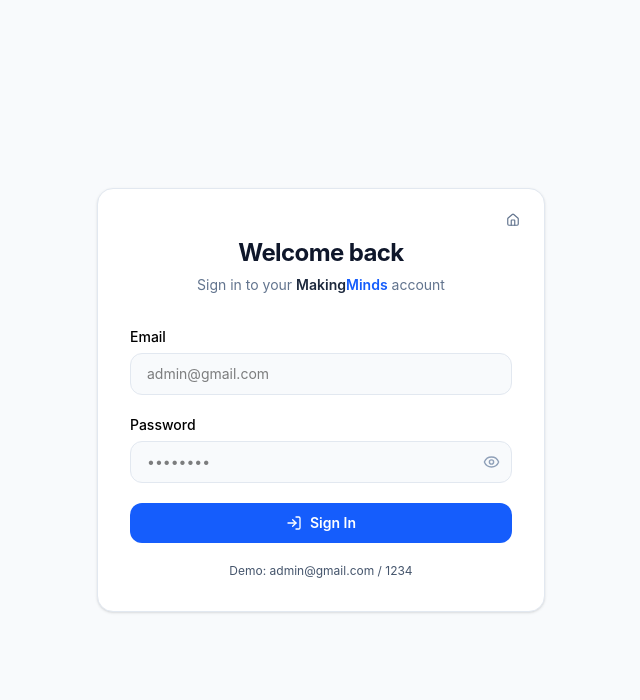
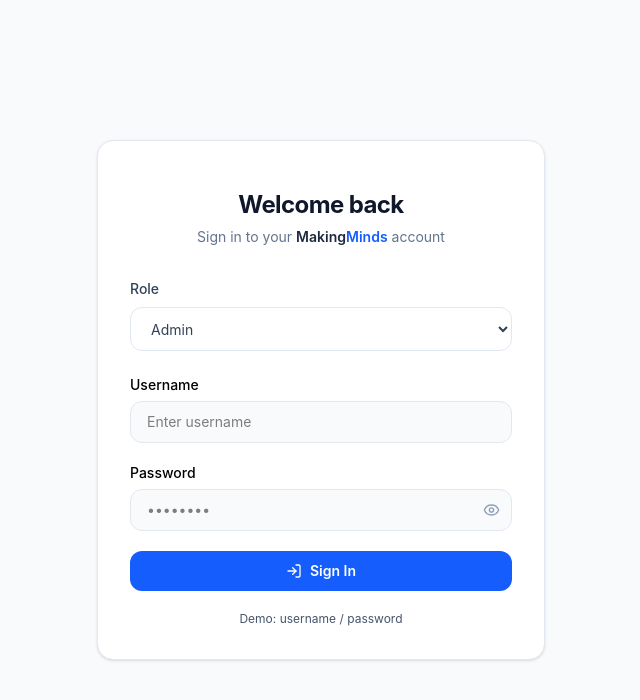
Before and after one commit to NithissKumaar/react-Internship, a React (Vite) app: page /login/1 in a window 1280 px wide. Shown: the top 700 px of the page, without its empty margins (319-959 px from the left). Built offline with nearby package versions, Linux system fonts and the light colour scheme.

Commit message:
Day-18 : Login page is updated with Api

```diff
--- a/src/components/hookForm/LoginForm.jsx
+++ b/src/components/hookForm/LoginForm.jsx
@@ -1,63 +1,66 @@
 import { useState } from "react";
 import { useNavigate } from "react-router-dom";
 import { useForm } from "react-hook-form";
+import { useDispatch, useSelector } from "react-redux";
 import toast from "react-hot-toast";
 import { Eye, EyeOff, LogIn, AlertCircle } from "lucide-react";
+import { adminSignin } from "../../redux/thunks/authThunk";
 
 function LoginForm({ role = "admin" }) {
   const navigate = useNavigate();
+  const dispatch = useDispatch();
   const [showPwd, setShowPwd] = useState(false);
-  const [loading, setLoading] = useState(false);
   const [error, setError] = useState("");
+  const loading = useSelector((state) => state.auth?.loading) || false;
 
-  const { register, handleSubmit, formState: { errors } } = useForm();
-
-  const credentials = {
-    admin: { email: "admin@gmail.com", password: "1234" },
-    manager: { email: "manager@gmail.com", password: "1234" },
-    employee: { email: "employee@gmail.com", password: "1234" }
-  };
-
-  const current = credentials[role?.toLowerCase()] || credentials.admin;
+  const {
+    register,
+    handleSubmit,
+    formState: { errors },
+  } = useForm();
 
   const onSubmit = async (data) => {
     setError("");
-    setLoading(true);
-    await new Promise((r) => setTimeout(r, 600));
+    const result = await dispatch(
+      adminSignin({
+        username: data.username,
+        password: data.password,
+      })
+    );
 
-    if (data.email === current.email && data.password === current.password) {
-      localStorage.setItem("role", role.charAt(0).toUpperCase() + role.slice(1));
-     toast.success("Login successful!");
-      navigate("/dashboard", { state: { sidebarOpen: true } });
+    if (adminSignin.fulfilled.match(result)) {
+      localStorage.setItem("role", role.toLowerCase());
+      navigate("/dashboard");
+      toast.success("Login Successful");
       return;
     }
-
-    setError(`Invalid email or password`);
-    setLoading(false);
+    const errorMsg = result.payload?.message || "Invalid username or password";
+    setError(errorMsg);
+    toast.error(errorMsg);
   };
 
   return (
     <>
       <div>
         {error && (
-          <div className="flex items-start gap-2.5 px-4 py-3 mb-5 bg-red-50 border border-red-100 rounded-xl">
+          <div className="flex items-start gap.2.5 px-4 py-3 mb-5 bg-red-50 border border-red-100 rounded-xl">
             <AlertCircle size={16} className="text-red-500 mt-0.5" />
             <p className="text-sm text-red-600">{error}</p>
           </div>
         )}
-
         <form onSubmit={handleSubmit(onSubmit)} className="space-y-5">
           <div>
-            <label className="block text-sm font-medium mb-1.5">Email </label>
+            <label className="block text-sm font-medium mb-1.5">Username</label>
             <input
-              type="email"
-              placeholder={current.email}
-              {...register("email", { required: "Email is required" })}
+              type="text"
+              placeholder="Enter username"
+              {...register("username", { required: "Username is required" })}
               className="w-full px-4 py-2.5 text-sm bg-slate-50 border border-slate-200 rounded-xl focus:outline-none focus:ring-2 focus:ring-blue-500/20"
             />
-            {errors.email && <p className="text-red-500 text-xs mt-1">{errors.email.message}</p>}
+            {errors.username && (
+              <p className="text-red-500 text-xs mt-1">{errors.username.message}</p>
+            )}
           </div>
-
           <div>
             <label className="block text-sm font-medium mb-1.5">Password</label>
             <div className="relative">
@@ -66,7 +69,7 @@
                 placeholder="••••••••"
                 {...register("password", {
                   required: "Password is required",
-                  minLength: { value: 4, message: "Minimum 4 characters" }
+                  minLength: { value: 4, message: "Minimum 4 characters" },
                 })}
                 className="w-full px-4 py-2.5 pr-11 text-sm bg-slate-50 border border-slate-200 rounded-xl focus:outline-none focus:ring-2 focus:ring-blue-500/20"
               />
@@ -78,22 +81,27 @@
                 {showPwd ? <EyeOff size={17} /> : <Eye size={17} />}
               </button>
             </div>
-            {errors.password && <p className="text-red-500 text-xs mt-1">{errors.password.message}</p>}
+            {errors.password && (
+              <p className="text-red-500 text-xs mt-1">{errors.password.message}</p>
+            )}
           </div>
-
           <button
             type="submit"
             disabled={loading}
             className="w-full flex items-center justify-center gap-2 py-2.5 text-sm font-semibold text-white bg-blue-600 hover:bg-blue-700 rounded-xl disabled:opacity-60 cursor-pointer"
           >
-            {loading ? "Signing in..." : <><LogIn size={16} />Sign In</>}
+            {loading ? (
+              "Signing in..."
+            ) : (
+              <>
+                <LogIn size={16} />
+                Sign In
+              </>
+            )}
           </button>
         </form>
       </div>
-
-      <p className="text-center text-xs text-slate-600 mt-5">
-        Demo: {current.email} / 1234
-      </p>
+      <p className="text-center text-xs text-slate-600 mt-5">Demo: username / password</p>
     </>
   );
 }
--- a/src/pages/menubar/RoleLogin.jsx
+++ b/src/pages/menubar/RoleLogin.jsx
@@ -1,5 +1,6 @@
 import { useNavigate, useParams } from "react-router-dom";
-import { ArrowLeft,Contact,House } from "lucide-react";
+import { House } from "lucide-react";
+import { useEffect, useState } from "react";
 import LoginForm from "../../components/hookForm/LoginForm";
 import CName from "../../components/CName/CName";
 
@@ -7,27 +8,58 @@
   const { role } = useParams();
   const navigate = useNavigate();
 
+  const [selectedRole, setSelectedRole] = useState(role || "admin");
+
+  useEffect(() => {
+    setSelectedRole(role || "admin");
+  }, [role]);
+
+  const handleRole = (e) => {
+    const value = e.target.value;
+    setSelectedRole(value);
+    navigate(`/login/${value}`);
+  };
+
   return (
     <div className="min-h-screen bg-slate-50 flex items-center justify-center px-4">
       <div className="w-full max-w-md bg-white rounded-2xl shadow-sm border border-slate-200 p-8 relative">
-        <button
-          onClick={() => navigate("/")}
-          className="absolute top-6 right-6 flex items-center gap-1 text-sm text-slate-500 hover:text-slate-800 cursor-pointer"
-        >
-          <House size={14} />
-
-        </button>
         <div className="text-center mb-8 mt-4">
           <h1 className="text-2xl font-bold text-slate-900 tracking-tight">
             Welcome back
           </h1>
+
           <p className="text-sm text-slate-500 mt-1.5">
             Sign in to your{" "}
-            <CName className="text-[14px]" />{" "}
-            account
+            <CName className="text-[14px]" /> account
           </p>
         </div>
-        <LoginForm role={role} />
+
+        {/* Old UI Style Dropdown */}
+        <div className="mb-6">
+          <label className="block text-sm font-medium text-slate-700 mb-2">
+            Role
+          </label>
+
+          <select
+            value={selectedRole}
+            onChange={handleRole}
+            className="
+              w-full h-11 px-4 rounded-xl
+              border border-slate-200
+              bg-white text-slate-700 text-sm
+              focus:outline-none
+              focus:border-blue-500
+              transition
+              cursor-pointer
+            "
+          >
+            <option value="admin">Admin</option>
+            <option value="manager">Manager</option>
+            <option value="employee">Employee</option>
+          </select>
+        </div>
+
+        <LoginForm role={selectedRole} />
       </div>
     </div>
   );
```
